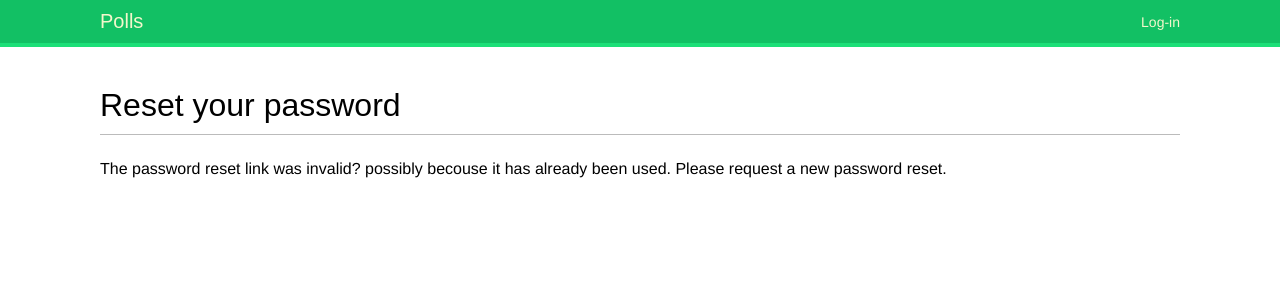
After one commit to OIITuMuCT/polls, a Django app: page /account/password-reset/1/1/ in a window 1280 px wide. The commit adds this page. Shown: the top 300 px of the page. Run offline with Django 4.2, Linux system fonts and the light colour scheme; some web fonts are replaced.

Commit message:
Add password reset

```diff
--- a/account/templates/base.html
+++ b/account/templates/base.html
@@ -12,6 +12,9 @@
 <ul class="menu">
 <li {% if section == "dashboard" %}class="selected"{% endif %}>
 <a href="{% url "account:dashboard" %}">My dashboard</a>
+</li>
+<li {% if section == "mypolls" %}class="selected"{% endif %}>
+    <a href="{% url 'polls:index' %}">My polls</a>
 </li>
 <li {% if section == "images" %}class="selected"{% endif %}>
 <a href="#">Images</a>
--- a/account/templates/registration/login.html
+++ b/account/templates/registration/login.html
@@ -18,5 +18,10 @@
         <input type="submit" value="Log-in" />
       </p>
     </form>
+    <a href="{% url 'account:password_reset' %}">
+    {% comment %} <a href="{% url '' %}"> {% endcomment %}
+
+      Forgotten your password?
+    </a>
   </div>
 {% endblock %}
--- /dev/null
+++ b/account/templates/registration/password_reset_confirm.html
@@ -0,0 +1,18 @@
+{% extends "base.html" %}
+
+{% block title %}Reset your password{% endblock %}
+{% block content %}
+<h1>Reset your password</h1>
+{% if validlink %}
+<p>Please enter your new password twice:</p>
+<form method="post">
+    {{ form.as_p }}
+    {% csrf_token %}
+    <p><input type="submit" value="Change my password"></p>
+</form>
+{% else %}
+<p>The password reset link was invalid? possibly becouse it has already
+    been used. Please request a new password reset.
+</p>
+{% endif %}
+{% endblock %}
--- /dev/null
+++ b/account/templates/registration/password_reset_email.html
@@ -0,0 +1,4 @@
+Some asked for password reset for email {{email}}.
+Follow the link below: {{ protocol }}://{{ domian }}{% url "password_reset_confirm"
+uidb64=uid token=token %}
+Your username? in case you'he forgotten: {{ user.get_username }}
--- a/account/urls.py
+++ b/account/urls.py
@@ -3,7 +3,7 @@ from django.contrib.auth import views as auth_views
 from . import views
 
 
-app_name ="account"
+app_name = "account"
 urlpatterns = [
     # previous login url
     # path('login/', views.user_login, name="login"),
@@ -13,6 +13,24 @@ urlpatterns = [
     path('login/', auth_views.LoginView.as_view(), name='login'),
     path('logout/', auth_views.LogoutView.as_view(), name='logout'),
 
+    # URL-адреса для смены пароля
+    path('password-change/',
+         auth_views.PasswordChangeView.as_view(),
+         name='password_change'),
+    # URL-адреса для сброса пароля
+    path('password-reset/',
+         auth_views.PasswordResetView.as_view(),
+         name='password_reset'),
+    path('password-reset/done/',
+         auth_views.PasswordResetDoneView.as_view(),
+         name='password_reset_done'),
+    path('password-reset/<uidb64>/<token>/',
+         auth_views.PasswordResetConfirmView.as_view(),
+         name='password_reset_confirm'),
+    path('password-reset/complete/',
+         auth_views.PasswordResetCompleteView.as_view(),
+         name='password_reset_complete'),
+
     path('', views.dashboard, name='dashboard'),
 
 ]
--- a/mysite/settings.py
+++ b/mysite/settings.py
@@ -63,8 +63,8 @@ ROOT_URLCONF = 'mysite.urls'
 TEMPLATES = [
     {
         'BACKEND': 'django.template.backends.django.DjangoTemplates',
-        'DIRS': [],
-        # 'DIRS': [BASE_DIR / "templates"],
+        # 'DIRS': [],
+        'DIRS': [BASE_DIR / "templates"],
         'APP_DIRS': True,
         'OPTIONS': {
             'context_processors': [
@@ -138,3 +138,5 @@ LOGIN_REDIRECT_URL = 'account:dashboard'
 LOGIN_URL = 'account:login'
 
 LOGOUT_URL = 'account:logout'
+
+EMAIL_BACKEND = 'django.core.mail.backends.console.EmailBackend'
```
Also changed, not shown: account/templates/registration/password_change_done.html (added, +10 -0 lines), account/templates/registration/password_change_form.html (added, +14 -0 lines), account/templates/registration/password_reset_complete.html (added, +7 -0 lines), account/templates/registration/password_reset_done.html (added, +9 -0 lines), account/templates/registration/password_reset_form.html (added, +12 -0 lines), db.sqlite3.
